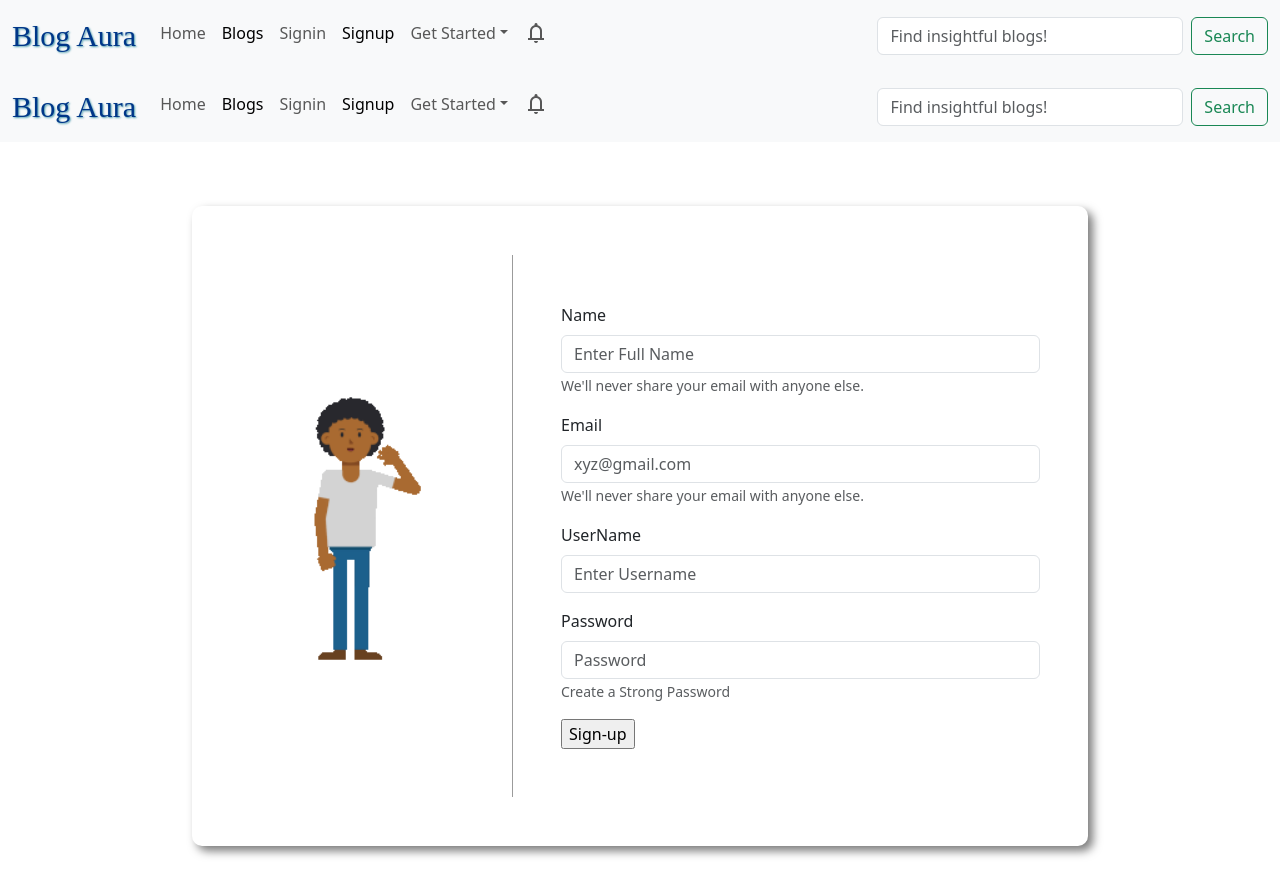
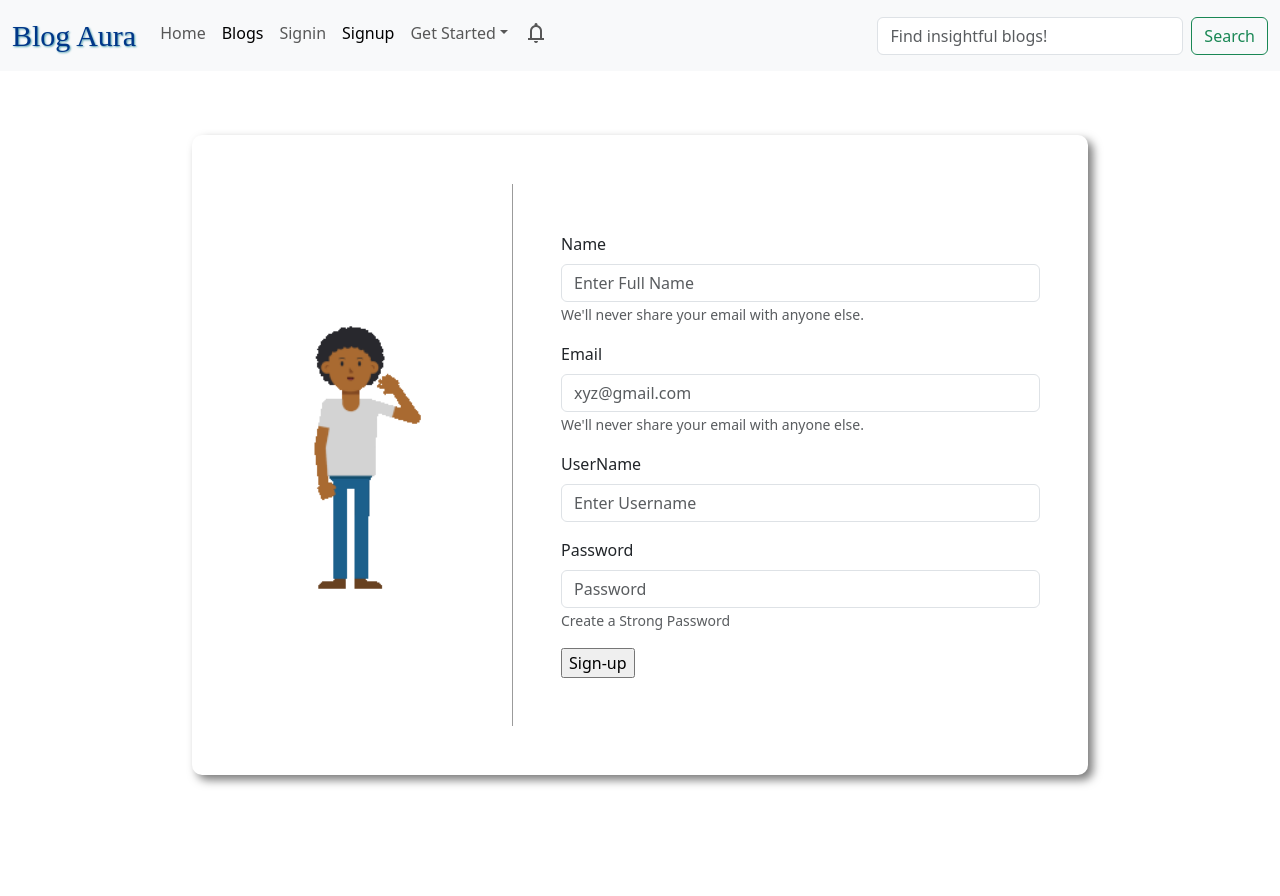
Before and after one commit to mohit-soni2003/Blog-website, a React (Vite) app in the folder frontend/blog-website/: page /signup in a window 1280 px wide. Shown: the top 896 px of the page. After the commit the page ends 839 px from the top, so only its background shows below. Built offline with nearby package versions, Linux system fonts and the light colour scheme; the HTML template or start-up script is replaced by a standard one.

Commit message:
Update SignUp.jsx

```diff
--- a/frontend/blog-website/src/components/SignUp.jsx
+++ b/frontend/blog-website/src/components/SignUp.jsx
@@ -75,7 +75,7 @@ function SignUp() {
 
     return (
         <>
-            <NavigationBar></NavigationBar>
+
 
             <div className='signup-form-container'>
                 <div className='signup-form-gif'> <img src={gif} alt="" /></div>
```
